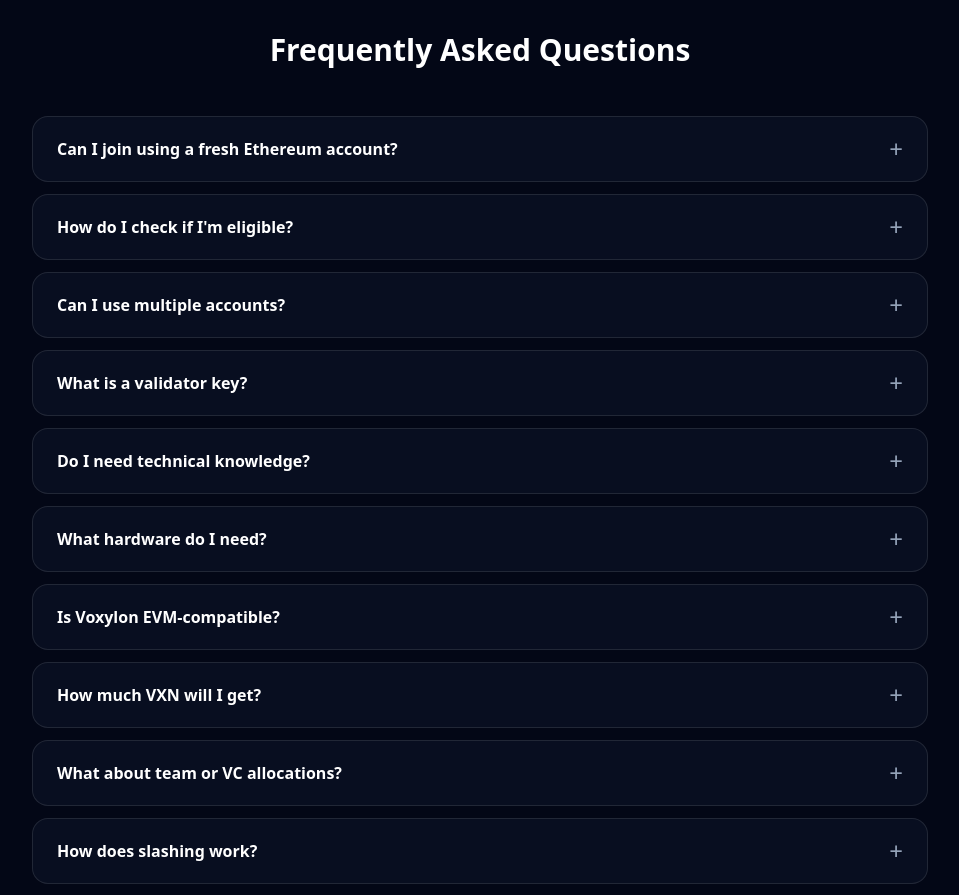
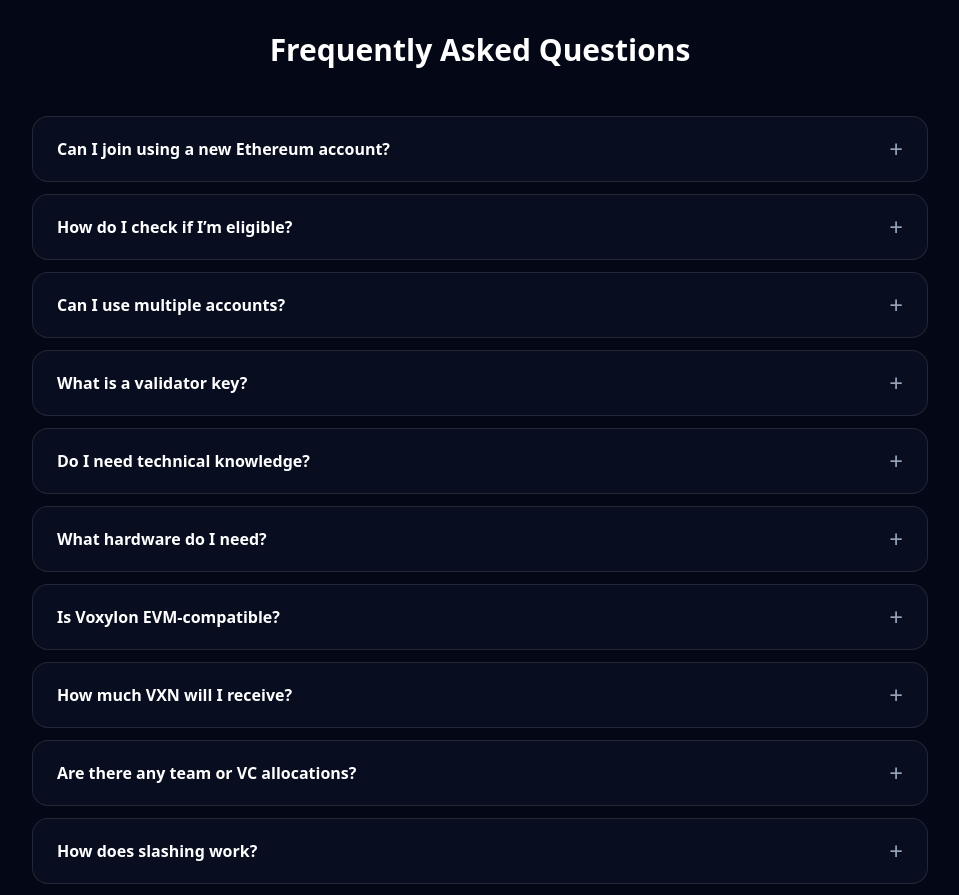
Before and after one commit to voxylon/voxylon, a React (Vite) app: page / in a window 1280 px wide. Shown: the part 1900-2795 px from the top of the page, without its empty margins (160-1119 px from the left). Built offline with nearby package versions, Linux system fonts and the light colour scheme.

Commit message:
improve faq

```diff
--- a/src/pages/Home.jsx
+++ b/src/pages/Home.jsx
@@ -19,68 +19,68 @@
 
 const faqData = [
   {
-    q: 'Can I join using a fresh Ethereum account?',
-    a: 'Yes but your account must have paid at least 0.004 ETH in transaction fees by December 31, 2025 to be included in the genesis.'
+    q: 'Can I join using a new Ethereum account?',
+    a: 'Yes, but your account must have paid at least 0.004 ETH in transaction fees by December 31, 2025, to be included in the genesis block.'
   },
   {
-    q: 'How do I check if I\'m eligible?',
-    a: 'Use an Ethereum block explorer like Etherscan to check your address\'s total gas fees paid. If you\'ve paid ≥0.004 ETH in gas, you qualify.'
+    q: 'How do I check if I’m eligible?',
+    a: 'Use an Ethereum block explorer like Etherscan to view your address’s total gas fees paid. If you’ve paid at least 0.004 ETH in gas, you qualify.'
   },
   {
     q: 'Can I use multiple accounts?',
-    a: 'Yes, if you have multiple eligible Ethereum accounts, each can register separately to become a validator.'
+    a: 'Yes. If you have multiple eligible Ethereum accounts, each one can register separately to become a validator.'
   },
   {
     q: 'What is a validator key?',
-    a: 'A BLS12-381 public key that identifies your validator on the Voxylon network. You generate this using our secure key generator tool.'
+    a: 'A BLS12-381 public key that identifies your validator on the Voxylon network. You can generate this key using our secure key generation tool.'
   },
   {
     q: 'Do I need technical knowledge?',
-    a: 'Basic understanding is helpful. You\'ll need to generate keys and eventually run validator software, but detailed guides will be provided.'
+    a: 'Basic understanding helps. You’ll need to generate keys and later run validator software, but detailed guides will be provided.'
   },
   {
     q: 'What hardware do I need?',
-    a: 'Similar to Ethereum: 4-8GB RAM, SSD storage, and stable internet. Full requirements will be published before mainnet launch.'
+    a: 'Similar to Ethereum: 4–8 GB RAM, SSD storage, and a stable internet connection. Full requirements will be published before the mainnet launch.'
   },
   {
     q: 'Is Voxylon EVM-compatible?',
-    a: 'Yes, Voxylon is fully EVM-compatible. Ethereum smart contracts and tools work without modification.'
+    a: 'Yes. Voxylon is fully EVM-compatible, meaning Ethereum smart contracts and tools work without modification.'
   },
   {
-    q: 'How much VXN will I get?',
-    a: 'Every validator receives exactly 100 VXN at genesis.'
+    q: 'How much VXN will I receive?',
+    a: 'Each validator receives exactly 100 VXN at genesis.'
   },
   {
-    q: 'What about team or VC allocations?',
-    a: 'None. There are no team allocations, no VC investments, and no private sales. Voxylon is 100% community-owned.'
+    q: 'Are there any team or VC allocations?',
+    a: 'No. There are no team allocations, VC investments, or private sales — Voxylon is 100% community-owned.'
   },
   {
     q: 'How does slashing work?',
-    a: 'Similar to Ethereum PoS: validators who behave maliciously or go offline excessively will have their stake reduced.'
+    a: 'Similar to Ethereum’s Proof of Stake. Validators who act maliciously or remain offline for extended periods will have their stake reduced.'
   },
   {
-    q: 'What is the value of DXN?',
-    a: 'The value of DXN will depend on the community. This is a 100% community project.'
+    q: 'What is the value of VXN?',
+    a: 'The value of VXN will be determined entirely by the community. Voxylon is a 100% community-driven project.'
   },
   {
     q: 'Can registrations be audited?',
-    a: 'Yes, after the registration ends, we will publish all the final validator list and the signatures for everyone to verify.'
+    a: 'Yes. After registration closes, we will publish the final validator list and all associated signatures for public verification.'
   },
   {
     q: 'What happens after I register?',
-    a: 'Your registration is stored. Before mainnet launch, you\'ll receive instructions on setting up and running your validator node.'
+    a: 'Your registration will be securely stored. Before mainnet launch, you’ll receive detailed instructions on setting up and running your validator node.'
   },
   {
     q: 'Who controls Voxylon?',
-    a: 'After genesis, the network is controlled entirely by its validators. We are simply organizing the decentralized launch of the chain as volunteers and community members.'
+    a: 'After genesis, the network will be governed entirely by its validators. We’re simply organizing the decentralized launch as volunteers and community members.'
   },
   {
-    q: 'What is the purpose of Voxylon\'s existence?',
-    a: 'Voxylon is a generic smart contract platform anyone can build on. There is no specific pre-defined purpose. It will be the community as a whole and each one as indviduals that will give it purpose as they see fit.'
+    q: 'What is the purpose of Voxylon?',
+    a: 'Voxylon is a general-purpose smart contract platform open to everyone. It has no predefined purpose — its direction and meaning will emerge from the community and individual builders who contribute to it.'
   },
   {
     q: 'Why should I join this project?',
-    a: 'If you have to ask that question, that means it\'s not for you. To someone who sees its value, no convincing would be necessary. To someone who doesn\'t, no convincing is enough.'
+    a: 'If you have to ask, it might not be for you. Those who see its value need no convincing — and those who don’t, no amount of convincing will be enough.'
   }
 ];
 
```
